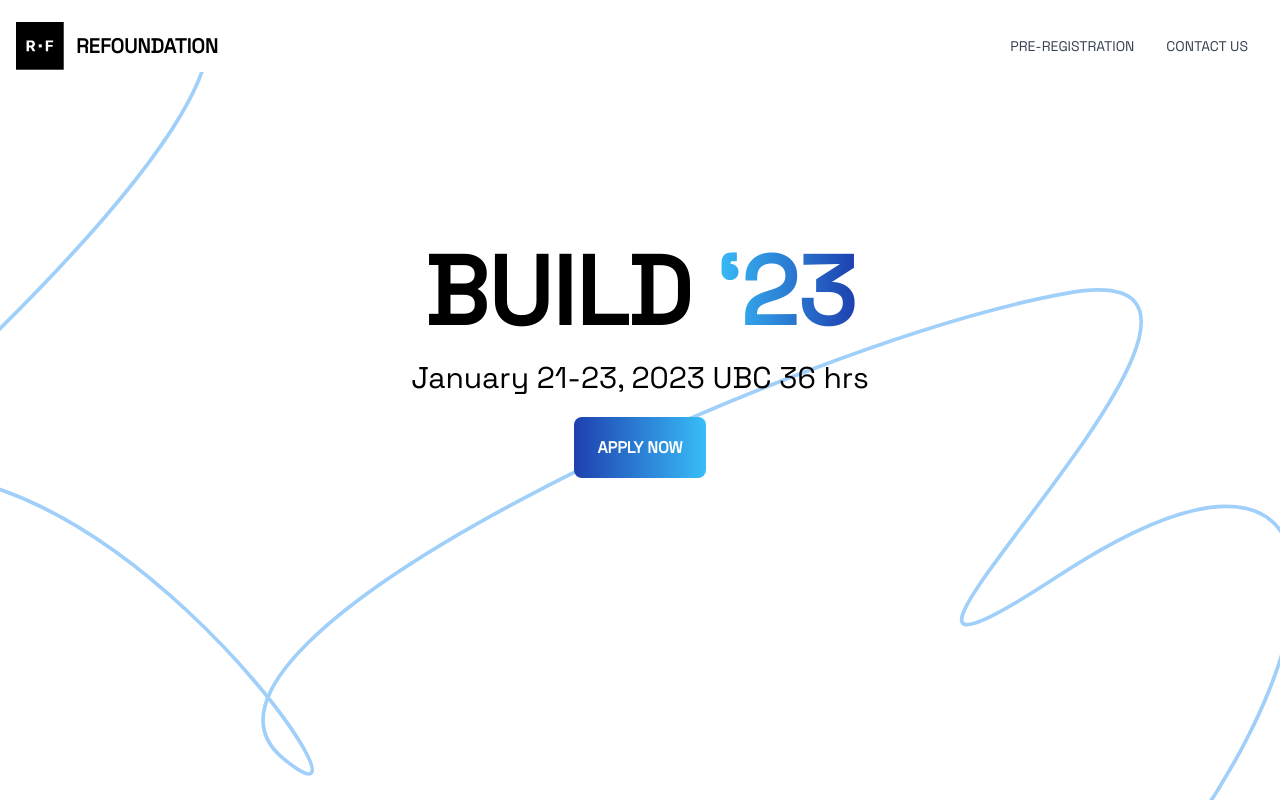
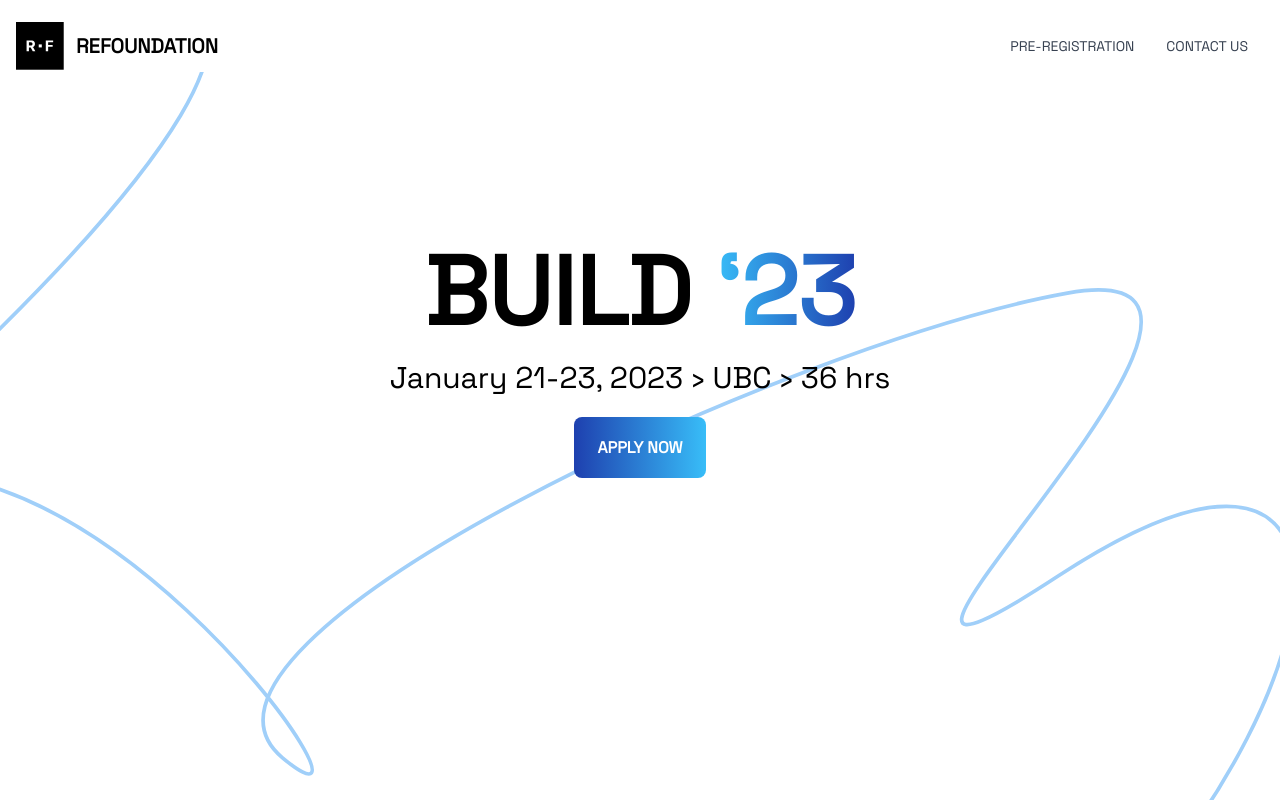
Before and after one commit to jerryq0101/BUILD-23-website, a Next.js app in the folder src/: page / in a window 1280 px wide. Shown: the top 800 px of the page. Built offline with nearby package versions, Linux system fonts and the light colour scheme; a web font is replaced by a local one.

Commit message:
add chevrons

```diff
--- a/src/pages/index.js
+++ b/src/pages/index.js
@@ -18,7 +18,7 @@ export default function Home() {
             </span>
           </p>
           <div className="text-center">
-            <p className="text-3xl pt-5">January 21-23, 2023 UBC 36 hrs</p>
+            <p className="text-3xl pt-5">January 21-23, 2023 › UBC › 36 hrs</p>
             <div className="pt-10">
               <Link
                 href="/"
```
